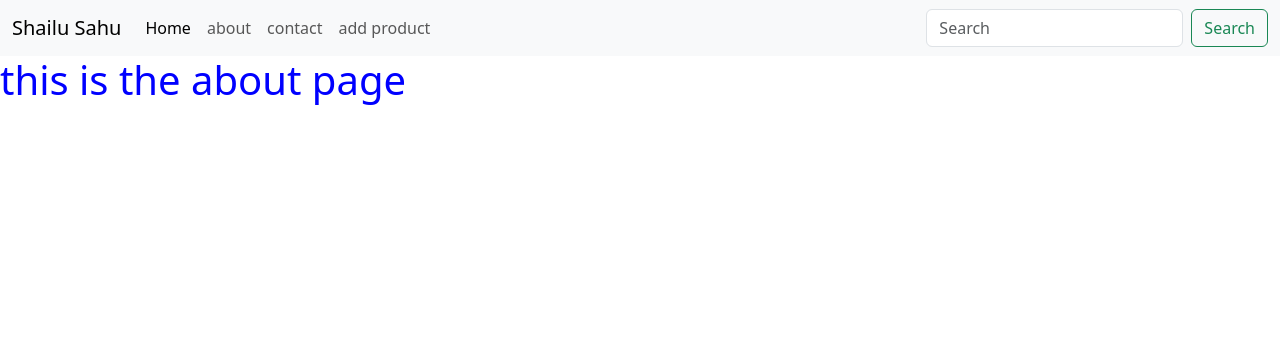
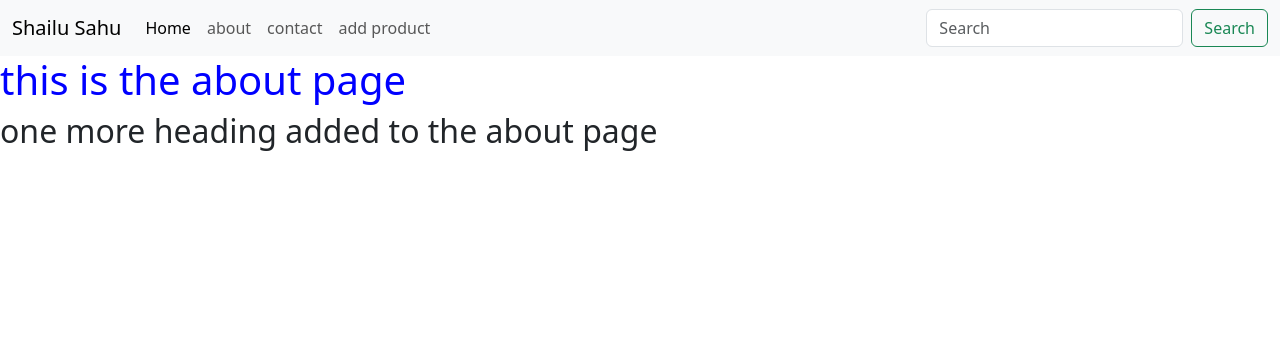
Before and after one commit to shailendra-sahu-43/first_django_project, a Django app: page /about in a window 1280 px wide. Shown: the top 356 px of the page. Run offline with Django 5.2, Linux system fonts and the light colour scheme.

Commit message:
Update about.html
one more heading added to the project

```diff
--- a/new_project/templates/about.html
+++ b/new_project/templates/about.html
@@ -3,4 +3,5 @@
 {% block content %}
 {% block extra_css %} <link href="{% static 'about_style/style.css' %}"rel ="stylesheet" type="text/css"> {% endblock %}
 <h1> this is the about page </h1>
+<h2> one more heading added to the about page</h2>
 {% endblock %}
```
